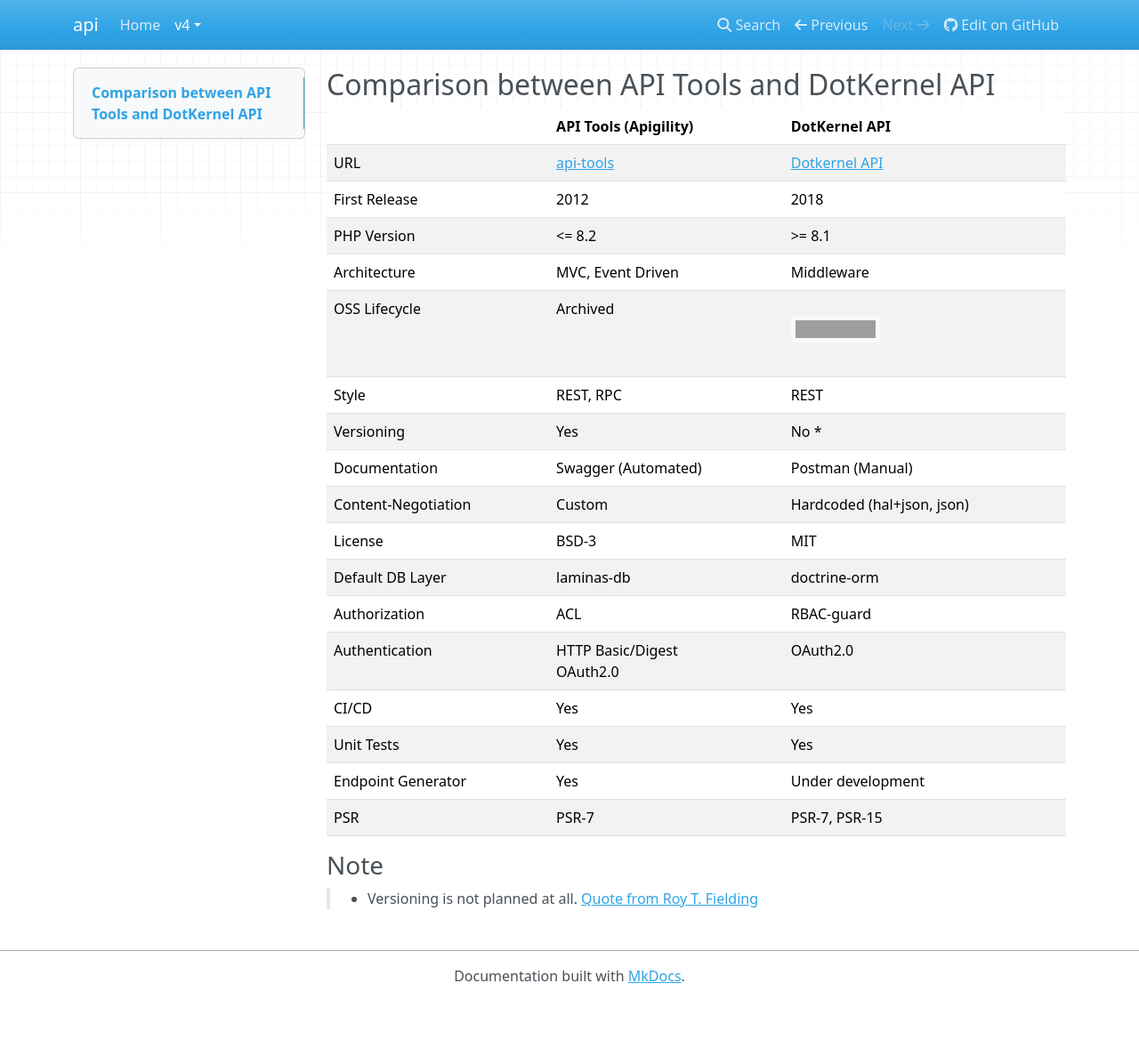
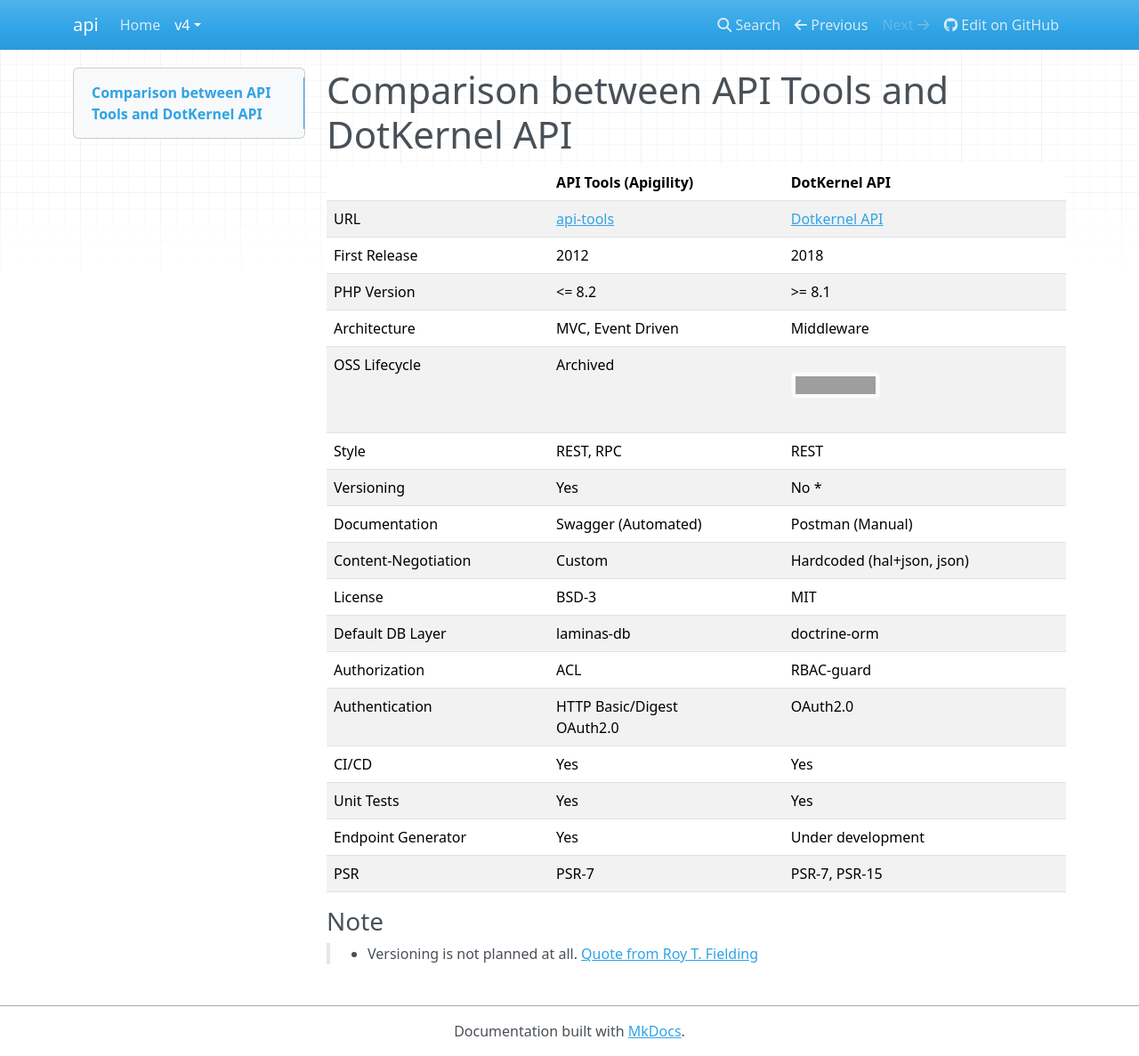
Before and after one commit to dotkernel/api-documentation, an MkDocs documentation site: the page built from docs/book/v4/transition-from-api-tools/api-tools-vs-dotkernel-api.md, in a window 1280 px wide and 1187 px high. Shown: the whole window at 89% size. Built offline with MkDocs 1.6.1, drawn with Linux system fonts in a browser that asks for light colours; nearby versions of some CDN libraries; grey boxes are pictures that could not be loaded.

```diff
--- a/docs/book/v4/transition-from-api-tools/api-tools-vs-dotkernel-api.md
+++ b/docs/book/v4/transition-from-api-tools/api-tools-vs-dotkernel-api.md
@@ -1,25 +1,25 @@
-## Comparison between API Tools and DotKernel API
+# Comparison between API Tools and DotKernel API
 
-|                     | API Tools (Apigility)                          | DotKernel API                                                            |
-|---------------------|------------------------------------------------|--------------------------------------------------------------------------|
-| URL                 | [api-tools](https://api-tools.getlaminas.org/) | [Dotkernel API](https://www.dotkernel.org)                               |
-| First Release       | 2012                                           | 2018                                                                     |
-| PHP Version         | <= 8.2                                         | >= 8.1                                                                   |
-| Architecture        | MVC, Event Driven                              | Middleware                                                               |
-| OSS Lifecycle       | Archived                                       | ![](https://img.shields.io/osslifecycle/dotkernel/api?style=flat&label=) |
-| Style               | REST, RPC                                      | REST                                                                     |
-| Versioning          | Yes                                            | No *                                                                     |
-| Documentation       | Swagger (Automated)                            | Postman (Manual)                                                         |
-| Content-Negotiation | Custom                                         | Hardcoded (hal+json, json)                                               |
-| License             | BSD-3                                          | MIT                                                                      |
-| Default DB Layer    | laminas-db                                     | doctrine-orm                                                             |
-| Authorization       | ACL                                            | RBAC-guard                                                               |
-| Authentication      | HTTP Basic/Digest <br/> OAuth2.0               | OAuth2.0                                                                 |
-| CI/CD               | Yes                                            | Yes                                                                      |
-| Unit Tests          | Yes                                            | Yes                                                                      |
-| Endpoint Generator  | Yes                                            | Under development                                                        |
-| PSR                 | PSR-7                                          | PSR-7, PSR-15                                                            |
-
+|                     | API Tools (Apigility)                          | DotKernel API                                                                            |
+|---------------------|------------------------------------------------|------------------------------------------------------------------------------------------|
+| URL                 | [api-tools](https://api-tools.getlaminas.org/) | [Dotkernel API](https://www.dotkernel.org)                                               |
+| First Release       | 2012                                           | 2018                                                                                     |
+| PHP Version         | <= 8.2                                         | >= 8.1                                                                                   |
+| Architecture        | MVC, Event Driven                              | Middleware                                                                               |
+| OSS Lifecycle       | Archived                                       | ![](https://img.shields.io/osslifecycle/dotkernel/api?style=flat&label= "OSs Lifecycle") |
+| Style               | REST, RPC                                      | REST                                                                                     |
+| Versioning          | Yes                                            | No *                                                                                     |
+| Documentation       | Swagger (Automated)                            | Postman (Manual)                                                                         |
+| Content-Negotiation | Custom                                         | Hardcoded (hal+json, json)                                                               |
+| License             | BSD-3                                          | MIT                                                                                      |
+| Default DB Layer    | laminas-db                                     | doctrine-orm                                                                             |
+| Authorization       | ACL                                            | RBAC-guard                                                                               |
+| Authentication      | HTTP Basic/Digest <br/> OAuth2.0               | OAuth2.0                                                                                 |
+| CI/CD               | Yes                                            | Yes                                                                                      |
+| Unit Tests          | Yes                                            | Yes                                                                                      |
+| Endpoint Generator  | Yes                                            | Under development                                                                        |
+| PSR                 | PSR-7                                          | PSR-7, PSR-15                                                                            |
 
 ### Note
+
 > * Versioning is not planned at all. [Quote from Roy T. Fielding](https://twitter.com/fielding/status/376835835670167552)
```
Also changed, not shown: docs/book/v4/installation/configuration-files.md (+5 -2 lines), docs/book/v4/installation/faq.md (+3 -3 lines).
